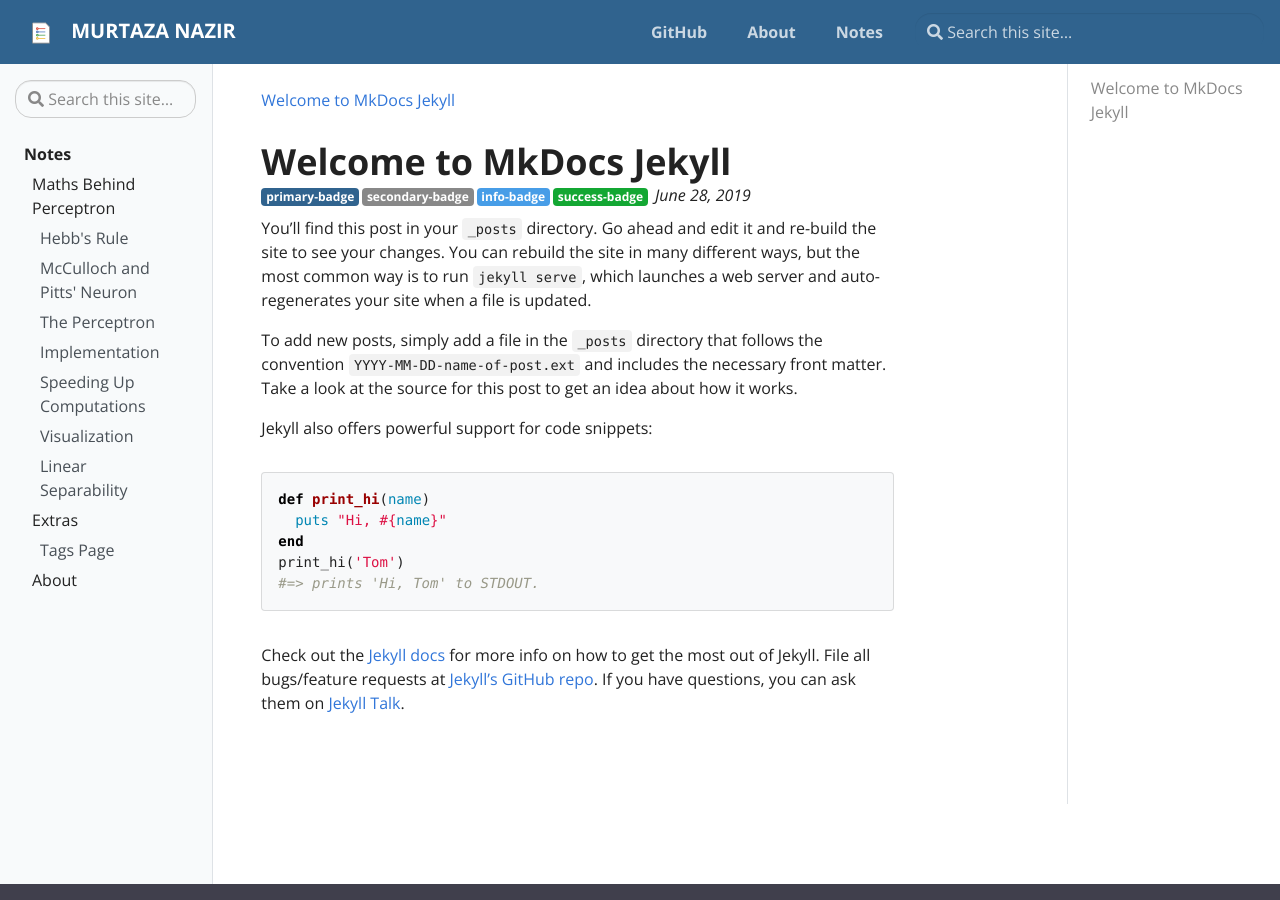
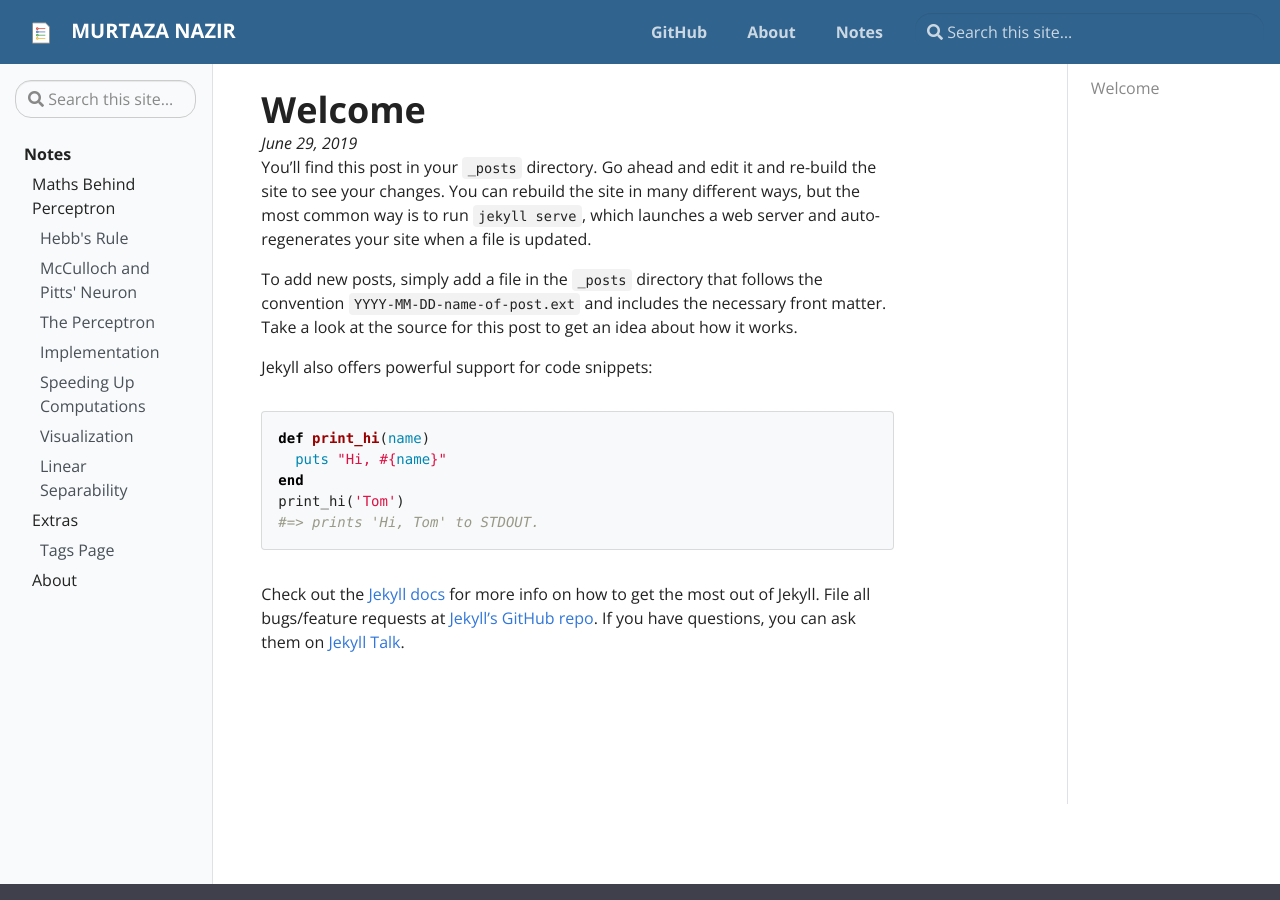
Before and after one commit to themurtazanazir/themurtazanazir.github.io, a Jekyll site: the page built from _posts/2019-06-29-welcome.md, in a window 1280 px wide and 900 px high. Built offline with Jekyll 4.4.1, drawn with Linux system fonts in a browser that asks for light colours; our own code applies the rules of GitHub Pages for plain Markdown files.

Commit message:
mild changes

```diff
--- a/_layouts/default.html
+++ b/_layouts/default.html
@@ -19,11 +19,13 @@
           </div>
           <main class="col-12 col-md-9 col-xl-8 pl-md-5" role="main">
             <nav aria-label="breadcrumb" class="d-none d-md-block d-print-none">
-	      <ol class="breadcrumb spb-1">
+
+              <!-- changed here to remove extra titile -->
+	      <!-- <ol class="breadcrumb spb-1">
                 <li class="breadcrumb-item active" aria-current="page">
 	          <a href="{{ page.url }}">{{ page.title }}</a>
                 </li>
-	      </ol>
+	      </ol> -->
            </nav>
            <div class="td-content">
 	      {{ content }}
--- a/_posts/2019-06-29-welcome.md
+++ b/_posts/2019-06-29-welcome.md
@@ -1,4 +1,4 @@
----
+<!-- ---
 title:  "Welcome to MkDocs Jekyll"
 date:   2019-06-28 5:52:21 -0500
 categories: jekyll update
@@ -11,7 +11,7 @@
    tag: info-badge
  - type: success
    tag: success-badge
----
+--- -->
 
 You’ll find this post in your `_posts` directory. Go ahead and edit it and re-build the site to see your changes. You can rebuild the site in many different ways, but the most common way is to run `jekyll serve`, which launches a web server and auto-regenerates your site when a file is updated.
 
```
Also changed, not shown: _posts/2019-06-28-hello-world.md (+2 -2 lines).
